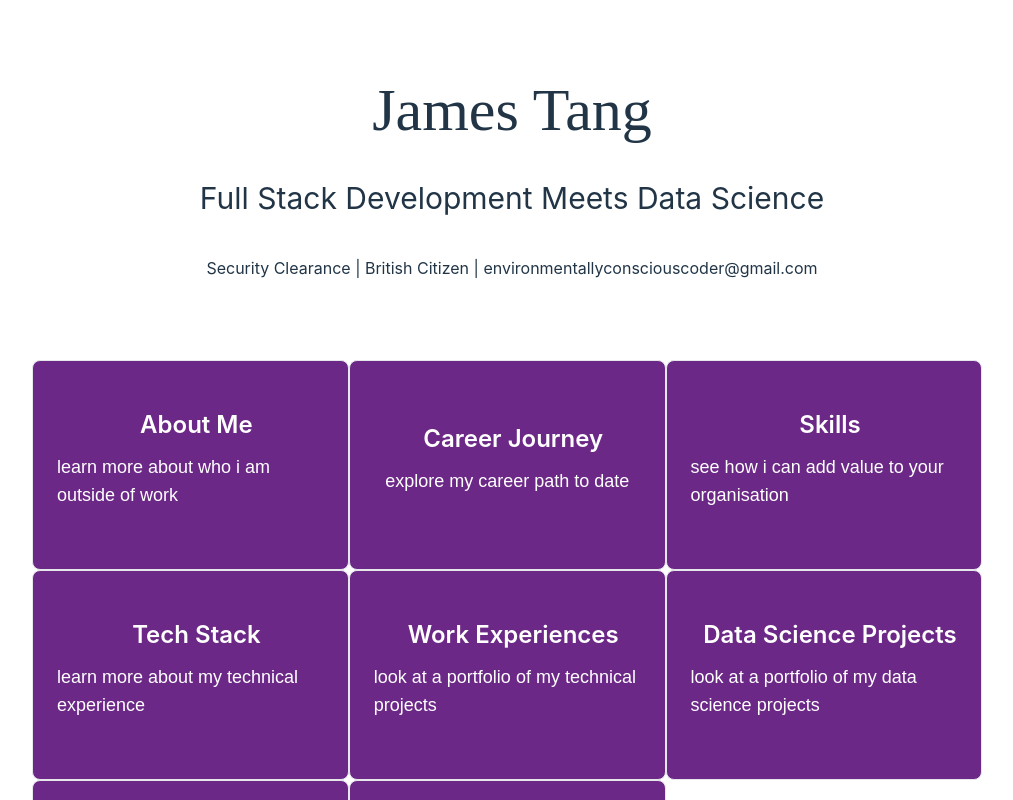
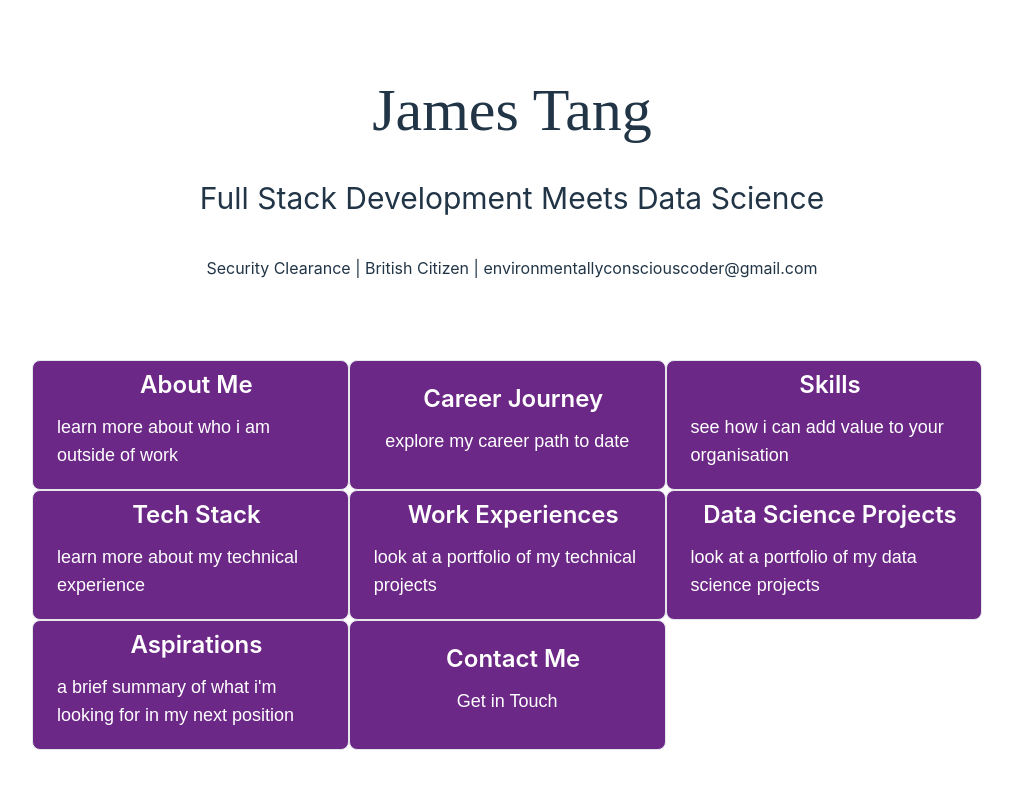
Before and after one commit to environmentallyconsciouscoder/personal-website, a React (Vite) app: page / in a window 1280 px wide. Shown: the top 800 px of the page, without its empty margins (128-1141 px from the left). Built offline with nearby package versions, Linux system fonts and the light colour scheme.

Commit message:
style: make menu smaller

```diff
--- a/src/components/menu.tsx
+++ b/src/components/menu.tsx
@@ -36,7 +36,7 @@ const StyledCard = styled.div`
     display: flex;
     justify-content: center;
     width: 100%;
-    height: 10rem;
+    height: 5rem;
 `;
 
 const StyledDescription = styled.div`
```
